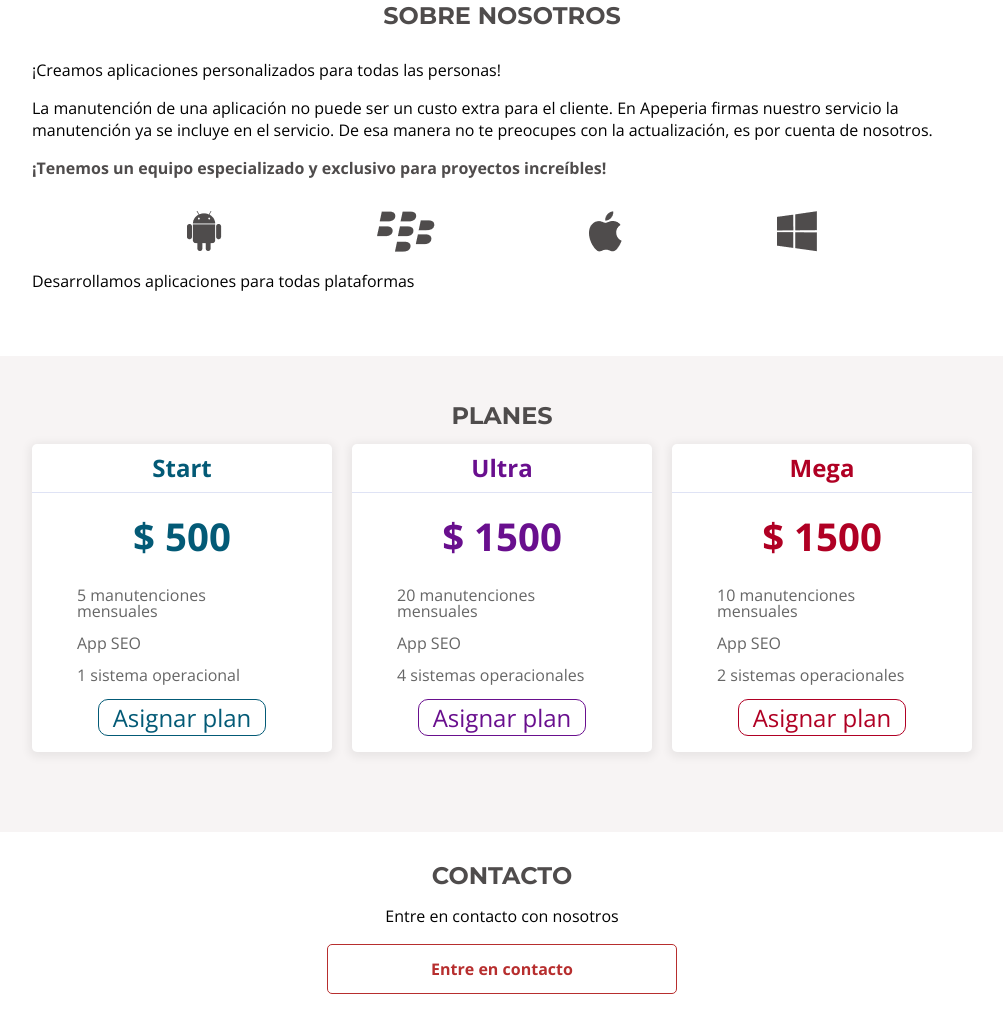
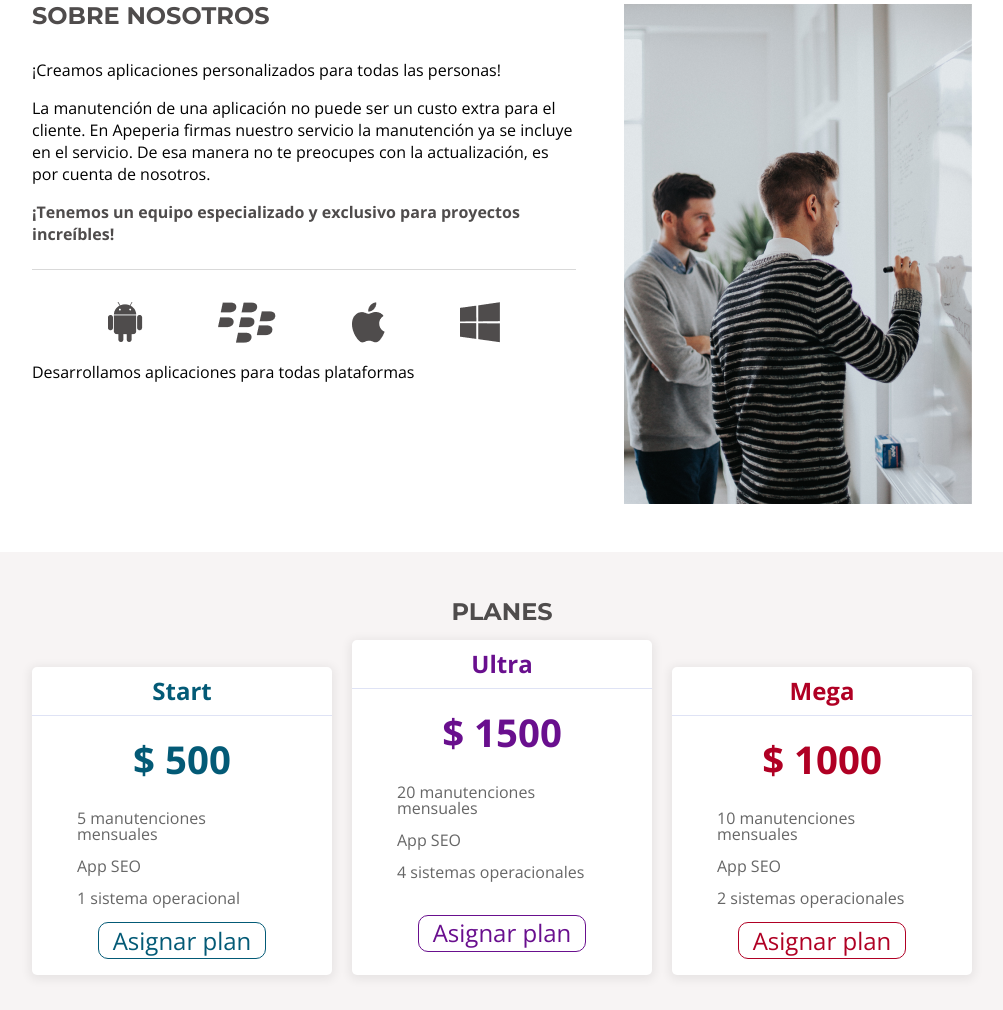
Before and after one commit to CDanielGA2000/Front-end, a plain HTML site: page index.html in a window 1280 px wide. Shown: the part 1964-2974 px from the top of the page, without its empty margins (138-1141 px from the left). Drawn offline with nearby package versions, Linux system fonts and the light colour scheme.

Commit message:
ultimos detalles

```diff
--- a/css/planes.css
+++ b/css/planes.css
@@ -88,7 +88,7 @@
     border-color: var(--planes-card-mega);
 }
 
-@media screen and (min-width: 768){
+@media screen and (min-width: 768px){
     .tarjetas{
         max-width: 400px;
     }
@@ -102,4 +102,10 @@
     .tarjetas {
         max-width: 300px;
     }
+    .tarjetas--ultra{
+        height: 335px;
+    }
+    .tarjetas_boton--ultra{
+        margin-top: 35px;
+    }
 }
--- a/css/sobre-nosotros.css
+++ b/css/sobre-nosotros.css
@@ -2,7 +2,6 @@
     padding-top: 3rem;
     padding-bottom: 3rem;
 }
-
 .sobre_nosotros-titulo {
     color: var(--fuente-ceniza-oscuro);
     font-weight: 700;
@@ -12,19 +11,16 @@
     text-align: center;
     margin-bottom: 1.9rem;
 }
-
 .sobre_nosotros-texto {
     line-height: normal;
     margin-bottom: 1rem;
 }
-
 .sobre_nosotros-plataformas {
     display: flex;
     flex-wrap: wrap;
     justify-content: space-evenly;
     margin-bottom: 1rem;
 }
-
 .sobre-nosotros {
     color: var(--fuente-ceniza-oscuro);
     font-weight: 700;
@@ -38,22 +34,28 @@
     margin-top: 1rem;
     margin-bottom: 2rem;
 }
+.sobre_nosotros-imagen{
+    display: none;
+}
+
+
+
+
 @media screen and (min-width: 1024px) {
     .sobre_nosotros {
         display: flex;
     }
-    .sobre_nosotros__contenido {
+    .sobre_nosotros-contenido {
         margin-right: 3rem;
     }
-    .sobre_nosotros__titulo {
+    .sobre_nosotros-titulo {
         text-align: left;
     }
-    .sobre-nosotros__texto--division {
-        border-bottom: 1px solid var(--cinza-medio);
-
+    .sobre_nosotros-texto--division {
+        border-bottom: 1px solid var(--background-ceniza-medio);
         padding-bottom: 1.5rem;
     }
-    .sobre-nosotros__imagen {
+    .sobre_nosotros-imagen {
         display: block;
     }
 }
--- a/index.html
+++ b/index.html
@@ -101,6 +101,7 @@
                 </ul>
                 <p class="sobre_nosotros-texto">Desarrollamos aplicaciones para todas plataformas</p>
             </div>
+            <img class=sobre_nosotros-imagen" src="img/sobre-apeperia.png" alt="sobre apeparia imagen">
         </section>
         <section class="planes container" id="planes">
             <h2 class="planes_titulo">Planes</h2>
@@ -128,7 +129,7 @@
                 <li class="tarjetas tarjetas--mega">
                     <h3 class="tarjetas_titulo">Mega</h3>
                     <articule class="tarjetas_contenido">
-                        <p class="tarjetas_precio"><em>$ 1500</em></p>
+                        <p class="tarjetas_precio"><em>$ 1000</em></p>
                         <p class="tarjetas_texto">10 manutenciones mensuales</p>
                         <p class="tarjetas_texto">App SEO</p>
                         <p class="tarjetas_texto">2 sistemas operacionales</p>
```
